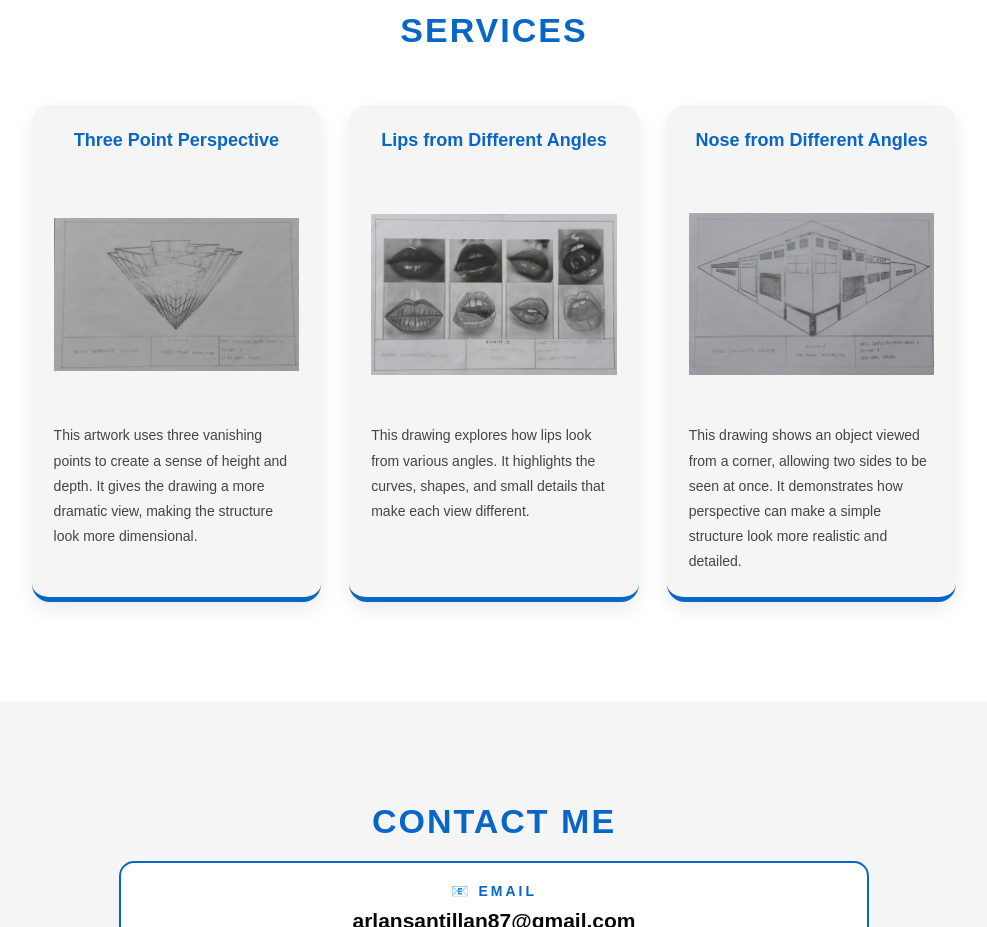
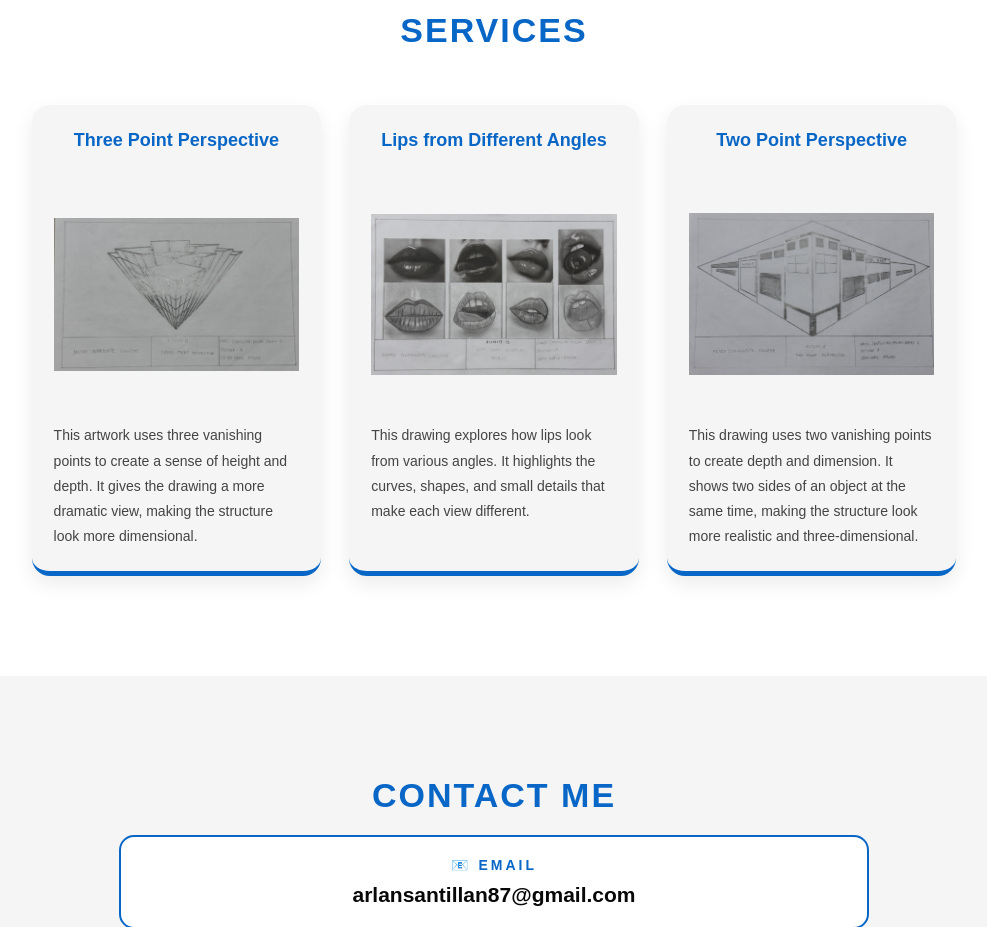
Before and after one commit to arlansantillan87-arch/Arlan-Santillan-Portfolio, a plain HTML site: page index.html in a window 1280 px wide. Shown: the part 1940-2867 px from the top of the page, without its empty margins (146-1133 px from the left). Drawn offline with Linux system fonts and the light colour scheme.

Commit message:
Update index.html

```diff
--- a/index.html
+++ b/index.html
@@ -139,13 +139,12 @@
                 </div>
 
                 <div class="box">
-                    <h2>Nose from Different Angles</h2>
+                    <h2> Two Point Perspective</h2>
                     <img src="img/two.png" alt="Nose drawing">
                     <p>
-                        This drawing shows an object viewed from a corner,
-                        allowing two sides to be seen at once. It demonstrates
-                        how perspective can make a simple structure look more
-                        realistic and detailed.
+
+
+This drawing uses two vanishing points to create depth and dimension. It shows two sides of an object at the same time, making the structure look more realistic and three-dimensional.
                     </p>
                 </div>
 
```
